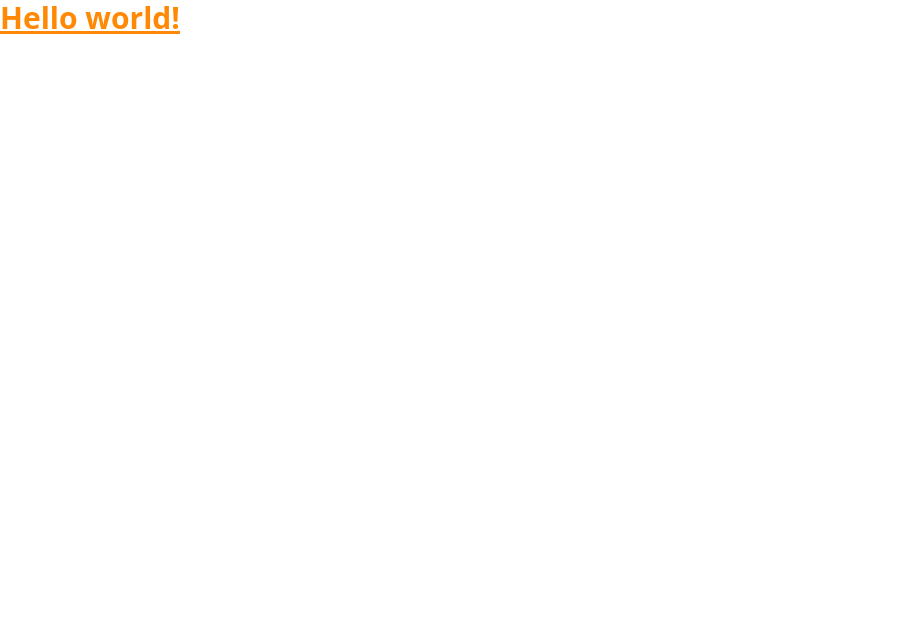
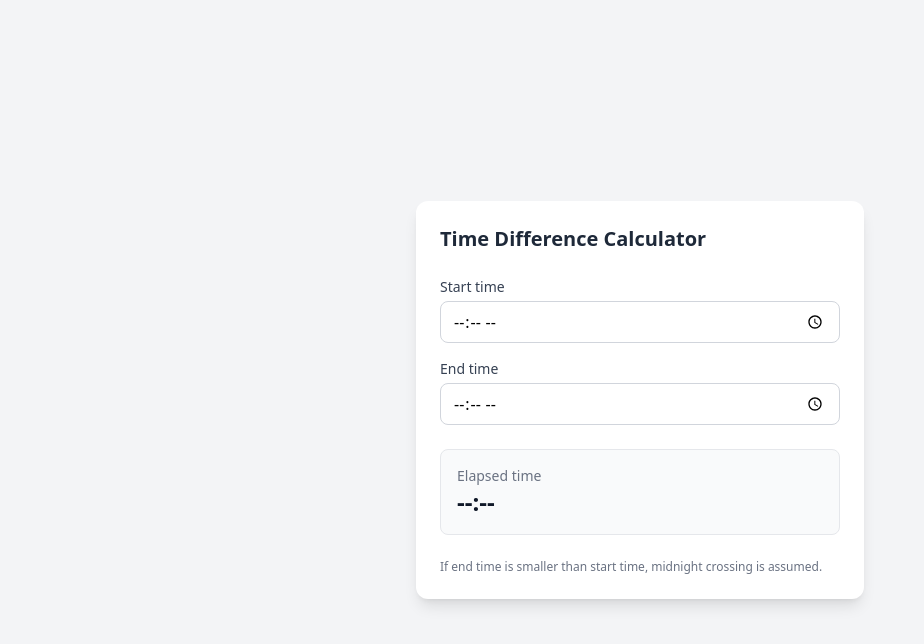
Before and after one commit to tiagofrancafernandes/Time-Calculator, a Vue app: page / in a window 1280 px wide. Shown: the top 644 px of the page, without its empty margins (0-924 px from the left). Built offline with nearby package versions, Linux system fonts and the light colour scheme.

Commit message:
created TimeCalculator component

```diff
--- a/src/App.vue
+++ b/src/App.vue
@@ -4,6 +4,6 @@
 
 <template>
     <div>
-        <h1 class="text-3xl font-bold underline text-orange-400">Hello world!</h1>
+        <TimeCalculator />
     </div>
 </template>
--- /dev/null
+++ b/src/components/TimeCalculator.vue
@@ -0,0 +1,96 @@
+<!-- TimeCalculator.vue -->
+<template>
+    <div class="min-h-screen bg-gray-100 flex items-center justify-center p-6">
+        <div class="w-full max-w-md bg-white rounded-xl shadow-lg p-6 space-y-6">
+            <h1 class="text-xl font-semibold text-gray-800">
+                Time Difference Calculator
+            </h1>
+
+            <!-- Inputs -->
+            <div class="space-y-4">
+                <div>
+                    <label class="block text-sm font-medium text-gray-700 mb-1">
+                        Start time
+                    </label>
+                    <input
+                        v-model="start"
+                        type="time"
+                        class="w-full rounded-lg border border-gray-300 px-3 py-2 focus:outline-none focus:ring-2 focus:ring-blue-500"
+                    />
+                </div>
+
+                <div>
+                    <label class="block text-sm font-medium text-gray-700 mb-1">
+                        End time
+                    </label>
+                    <input
+                        v-model="end"
+                        type="time"
+                        class="w-full rounded-lg border border-gray-300 px-3 py-2 focus:outline-none focus:ring-2 focus:ring-blue-500"
+                    />
+                </div>
+            </div>
+
+            <!-- Result -->
+            <div class="bg-gray-50 rounded-lg p-4 border border-gray-200">
+                <p class="text-sm text-gray-500">Elapsed time</p>
+
+                <p class="text-2xl font-semibold text-gray-900">
+                    {{ formattedResult }}
+                </p>
+            </div>
+
+            <!-- Helper -->
+            <p class="text-xs text-gray-500">
+                If end time is smaller than start time, midnight crossing is assumed.
+            </p>
+        </div>
+    </div>
+</template>
+
+<script setup>
+import { computed, ref } from "vue";
+
+const start = ref("");
+const end = ref("");
+
+function parseTime(value) {
+    if (!value) return null;
+
+    const [hours, minutes] = value.split(":").map(Number);
+
+    return (hours * 60) + minutes;
+}
+
+const elapsedMinutes = computed(() => {
+    const startMinutes = parseTime(start.value);
+    const endMinutes = parseTime(end.value);
+
+    if (startMinutes === null || endMinutes === null) {
+        return null;
+    }
+
+    let diff = endMinutes - startMinutes;
+
+    // crossed midnight
+    if (diff < 0) {
+        diff += 24 * 60;
+    }
+
+    return diff;
+});
+
+const formattedResult = computed(() => {
+    if (elapsedMinutes.value === null) {
+        return "--:--";
+    }
+
+    const hours = Math.floor(elapsedMinutes.value / 60);
+    const minutes = elapsedMinutes.value % 60;
+
+    const h = String(hours).padStart(2, "0");
+    const m = String(minutes).padStart(2, "0");
+
+    return `${h}:${m}`;
+});
+</script>
```
Also changed, not shown: src/main.ts (+6 -1 lines).
